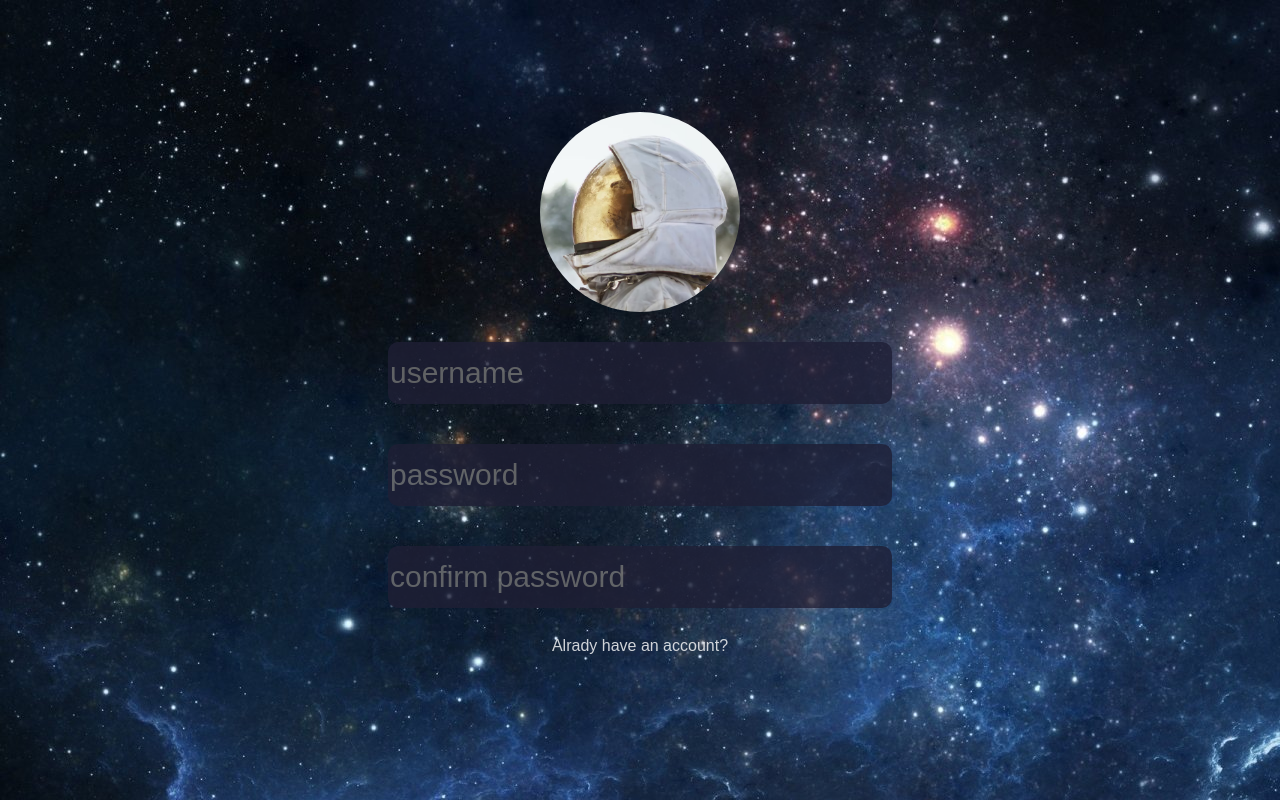
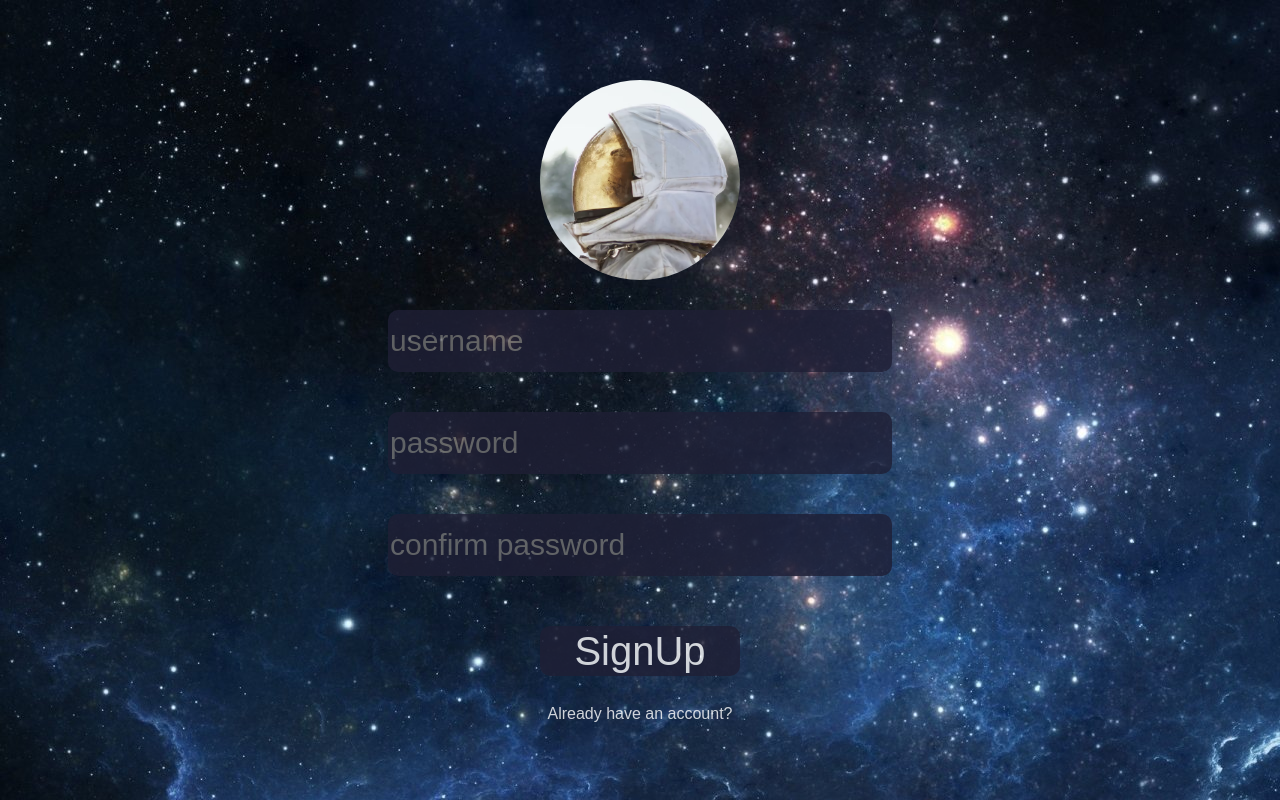
Before and after one commit to Svetoslav47/HackTues2022, a plain HTML site: page FrontEnd/SignUp/SignUp.html in a window 1280 px wide. Drawn offline with Linux system fonts and the light colour scheme.

Commit message:
fixed signup
fixed errors

```diff
--- a/FrontEnd/SignUp/SignUp.css
+++ b/FrontEnd/SignUp/SignUp.css
@@ -11,7 +11,7 @@ body {
 }
 
 #loginform {
-    margin-top: 7em;
+    margin-top: 5em;
     display: flex;
     flex-direction: column;
     align-items: center;
--- a/FrontEnd/SignUp/SignUp.html
+++ b/FrontEnd/SignUp/SignUp.html
@@ -21,7 +21,8 @@
         <input type="password" name="password" class="signup" placeholder="password">
         <input type="password" name="password_2" class="signup" placeholder="confirm password">
         <!--fdgdhertcyvsudbtewarvsydjktrecwqwarysrtertwasdjybk-->
-        <a href="/Login/Login.html" id="login">Alrady have an account?</a>
+        <button id="signupbutton">SignUp</button>
+        <a href="/Login/Login.html" id="login">Already have an account?</a>
 </body>
 
 </html>
```
